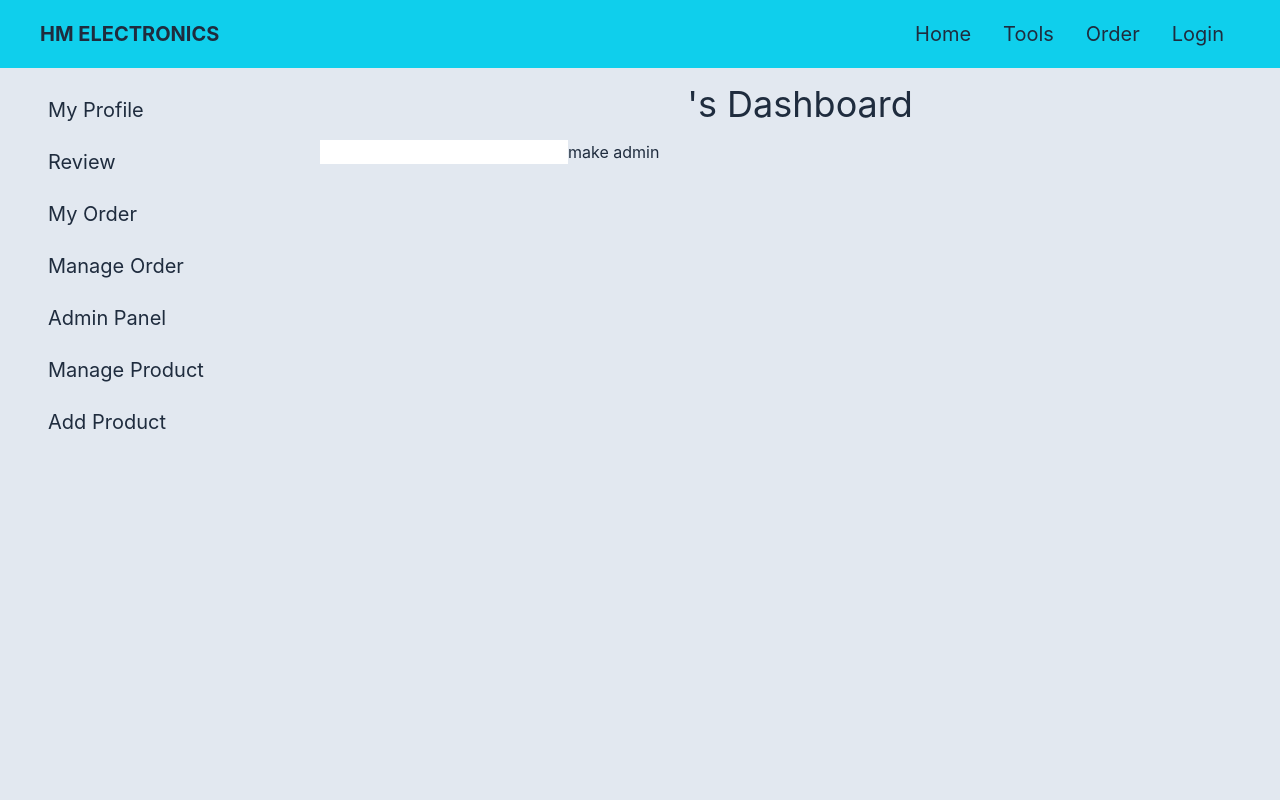
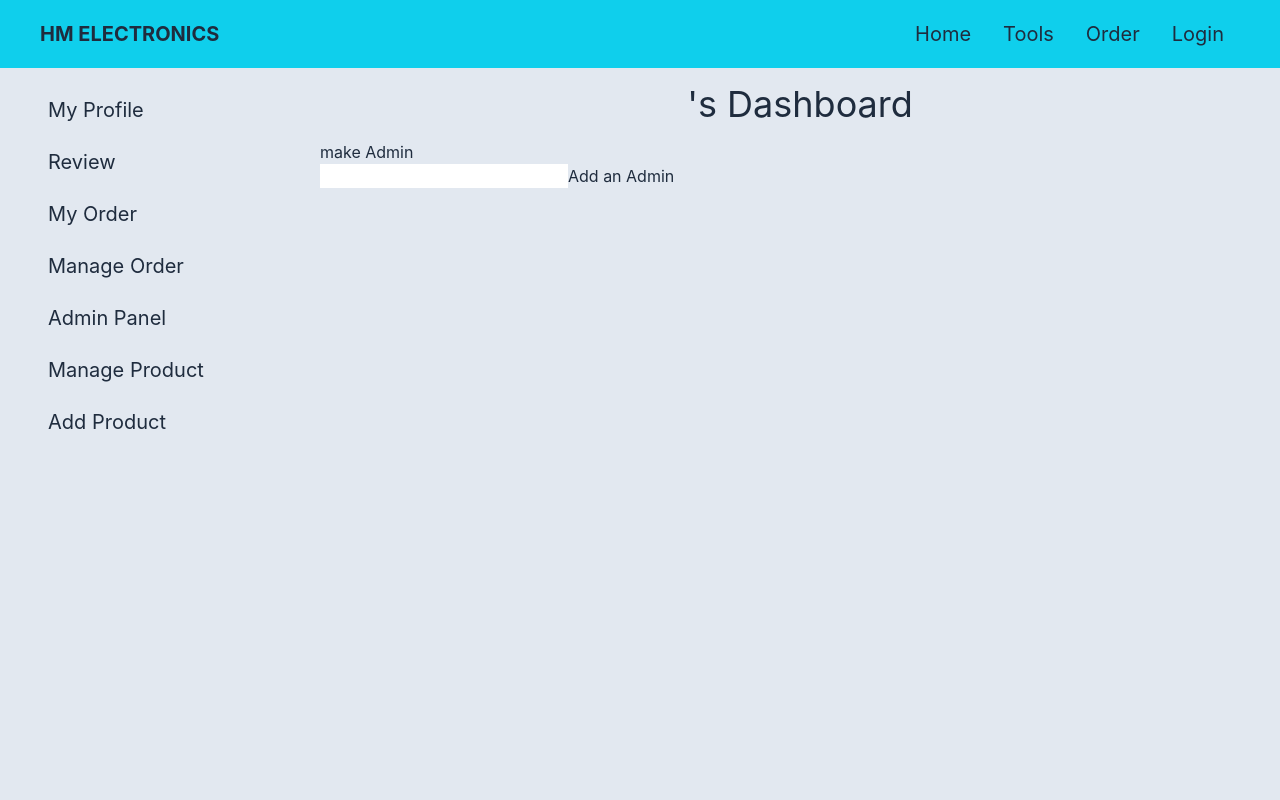
Before and after one commit to MainUddin1223/tools-hub, a React (Create React App) app: page /dashboard/makeAdmin in a window 1280 px wide. Shown: the top 800 px of the page. Built offline with nearby package versions, Linux system fonts and the light colour scheme; no server answers.

Commit message:
admin role done

```diff
--- a/src/Pages/Dashboard/MakeAdmin.js
+++ b/src/Pages/Dashboard/MakeAdmin.js
@@ -1,23 +1,46 @@
 import React, { useRef, useState } from 'react';
 import { useQuery } from 'react-query';
+import { toast } from 'react-toastify';
 
 const MakeAdmin = () => {
     const [email, setEmail] = useState('')
     const userEmail = useRef();
-    const role = 'admin';
-    const url = `http://localhost:5000/user/${email}`;
-    const currentUser = { role: role };
+    const [adminData, setAdminData] = useState({});
+    const url = `http://localhost:5000/users/${email}`;
     const getEmail = (event) => {
         event.preventDefault();
         const getEmail = userEmail.current.value
-        setEmail(getEmail);
+        setEmail(getEmail)
+    }
+    if (email) {
         fetch(url)
             .then(res => res.json())
             .then(data => {
-                console.log(data);
+                setAdminData(data)
             })
     }
+    console.log(adminData);
 
+    const makeAdmin = () => {
+        fetch(url, {
+            method: 'PUT',
+            headers: {
+                'content-type': 'application/json'
+            },
+        })
+            .then(res => res.json())
+            .then(data => {
+                toast.success('Successfully add to admin panel', {
+                    position: "top-center",
+                    autoClose: 5000,
+                    hideProgressBar: false,
+                    closeOnClick: true,
+                    pauseOnHover: true,
+                    draggable: true,
+                    progress: undefined,
+                });
+            })
+    }
     // const { data: user, isErrorloading } = useQuery('user', () => fetch(url).then(res => res.json()));
     // console.log(user);
     // if (email) {
@@ -35,8 +58,15 @@ const MakeAdmin = () => {
     // }
     return (
         <div>
+            {
+                adminData !== '' && <div>
+                    <p>{adminData?.displayName}</p>
+                    <p>{adminData?.email}</p>
+                    <button onClick={makeAdmin}>make Admin</button>
+                </div>
+            }
             <input type="email" ref={userEmail} />
-            <button onClick={getEmail}>make admin</button>
+            <button onClick={getEmail}>Add an Admin</button>
         </div>
     );
 };
```
